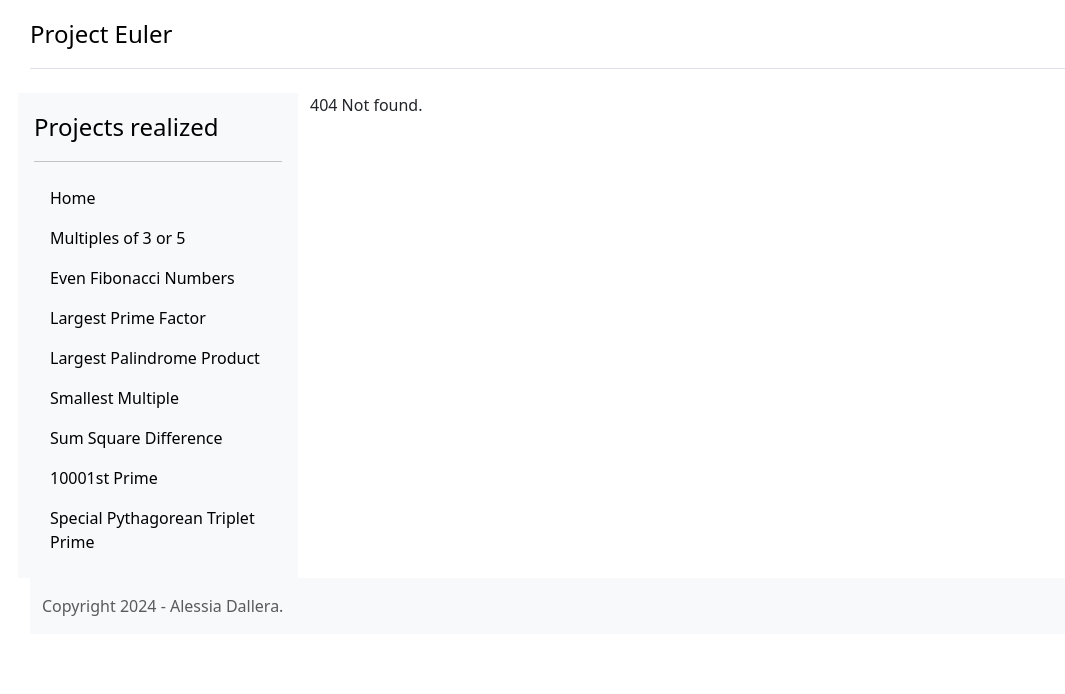
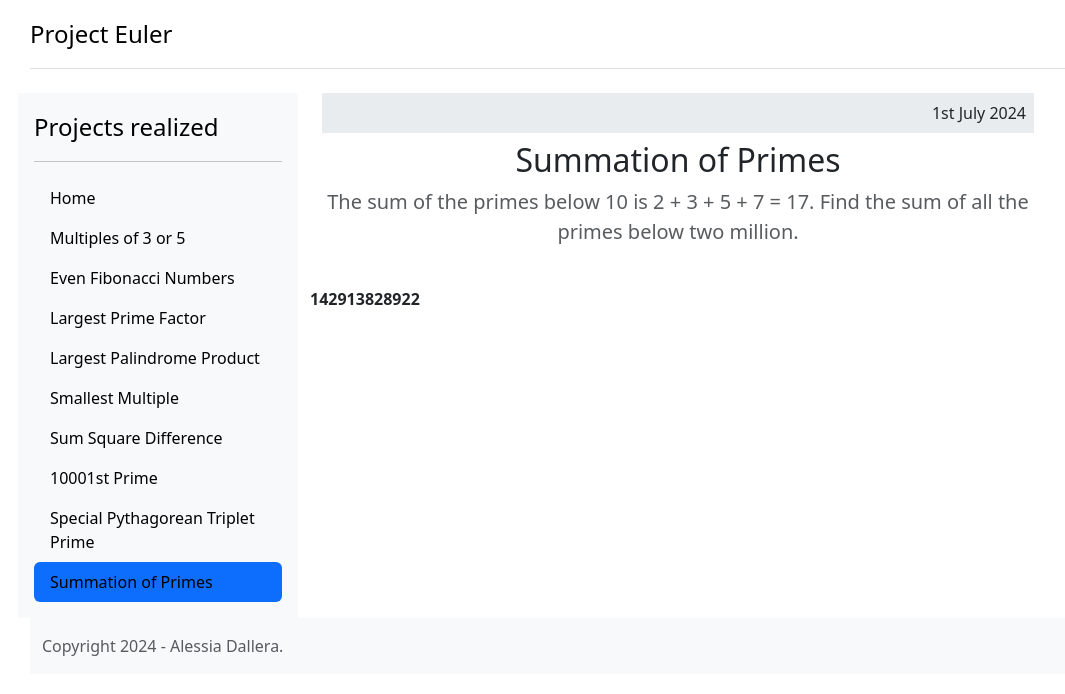
Before and after one commit to arale82/ProjectEuler, a React (Create React App) app: page /summationonprimes in a window 1280 px wide. Shown: the top 694 px of the page, without its empty margins (52-1117 px from the left). Built offline with nearby package versions, Linux system fonts and the light colour scheme.

Commit message:
added component Summation Of Primes

```diff
--- a/src/components/App.js
+++ b/src/components/App.js
@@ -13,6 +13,7 @@
 import SumSquareDifference from "./SumSquareDifference";
 import TenThousandsFirstPrime from "./TenThousandsFirstPrime";
 import SpecialPythagoreanTriplet from "./SpecialPythagoreanTriplet";
+import SummationOfPrimes from "./SummationOfPrimes";
 
 function Layout() {
   return (
@@ -42,6 +43,8 @@
           <Route path="sumsquaredifference" element={<SumSquareDifference />} />
           <Route path="tenthousandsfirstprime" element={<TenThousandsFirstPrime />} />
           <Route path="specialpythagoreantriplet" element={<SpecialPythagoreanTriplet />} />
+          <Route path="summationonprimes" element={<SummationOfPrimes />} />
+
 
 
           <Route path="*" element={<NoMatch />} />
--- /dev/null
+++ b/src/components/SummationOfPrimes.jsx
@@ -0,0 +1,63 @@
+import { useEffect, useState } from "react";
+import TitleSection from "./templates/TitleSection";
+
+export default function SummationOfPrimes (){
+  const[result, setResult] = useState([]);
+  const[isLoading, setLoading] = useState(true);
+
+  function sieveOfEratosthenes(n){
+    // Create a boolean array
+    // "prime[0..n]" and
+    // initialize all entries
+    // it as true. A value in
+    // prime[i] will finally be
+    // false if i is Not a
+    // prime, else true.
+    var prime = Array.from({length: n+1}, (_, i) => true);
+
+    for (var p = 2; p * p <= n; p++) {
+      // If prime[p] is not changed, then it is a
+      // prime
+      if (prime[p] == true) {
+        // Update all multiples of p
+        for (var i = p * p; i <= n; i += p)
+          prime[i] = false;
+      }
+  }
+  return prime;
+}
+
+  useEffect(() => {
+    //Runs only on the first render.
+    setTimeout(() => {
+      var maxNum = 2000000;
+      var primeNumbers = sieveOfEratosthenes(maxNum);
+      var sum = 0;
+      // Print all prime numbers
+      for (var i = 2; i <= maxNum; i++){
+        if (primeNumbers[i] == true)
+          sum += i;
+      }
+      setResult(sum);
+      setLoading(false);
+    }, 100);
+  }, []);
+
+
+  return (
+    <div>
+      <TitleSection
+        date="1st July 2024"
+        title="Summation of Primes"
+        text="The sum of the primes below 10 is 2 + 3 + 5 + 7 = 17.
+        Find the sum of all the primes below two million."
+      />
+
+      <br/>
+      <div class="spinner-border spinner-border-sm" role="status" style={{display : isLoading ? "block" : "none"}}>
+        <span class="visually-hidden">Loading...</span>
+      </div>
+      <p><strong>{result}</strong></p>
+    </div>
+  );
+}
--- a/src/components/templates/Navigation.jsx
+++ b/src/components/templates/Navigation.jsx
@@ -18,6 +18,7 @@
         <li className="nav-item"><NavLink className="nav-link link-body-emphasis" to="/sumsquaredifference">Sum Square Difference</NavLink></li>
         <li className="nav-item"><NavLink className="nav-link link-body-emphasis" to="/tenthousandsfirstprime">10001st Prime</NavLink></li>
         <li className="nav-item"><NavLink className="nav-link link-body-emphasis" to="/specialpythagoreantriplet">Special Pythagorean Triplet Prime</NavLink></li>
+        <li className="nav-item"><NavLink className="nav-link link-body-emphasis" to="/summationonprimes">Summation of Primes</NavLink></li>
 
 
       </ul>
--- /dev/null
+++ b/src/components/templates/TitleSection.jsx
@@ -0,0 +1,9 @@
+export default function TitleSection(props){
+  return (
+    <section class="text-center container">
+      <div class="p-2 mb-2 bg-body-secondary text-end">{props.date}</div>
+      <h2 class="fw-light">{props.title}</h2>
+      <p class="lead text-body-secondary">{props.text}</p>
+    </section>
+  );
+}
```
Also changed, not shown: 1 other file (tests, documents, lock files or other folders).
